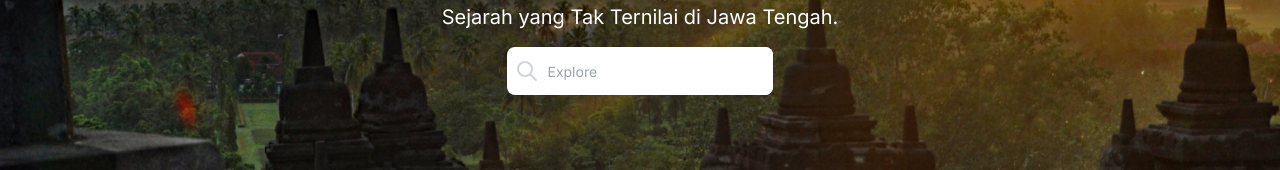
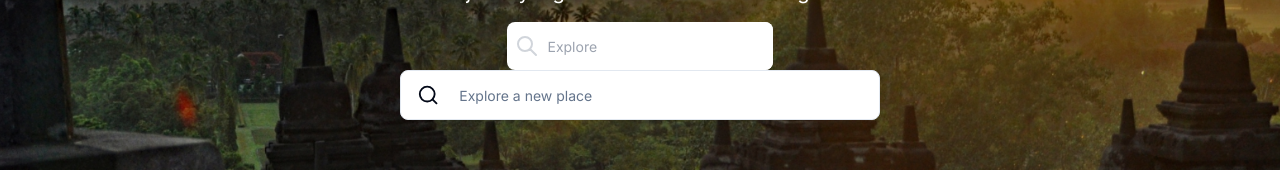
Before and after one commit to Ridlo543/jateng-paradise, a Next.js app: page / in a window 1280 px wide. Shown: the part 397-567 px from the top of the page. Built offline with nearby package versions, Linux system fonts and the light colour scheme; no server answers.

Commit message:
add: home page -> search bar

```diff
--- a/src/app/page.tsx
+++ b/src/app/page.tsx
@@ -1,3 +1,6 @@
+import { Card } from "@/components/ui/card";
+import { Input } from "@/components/ui/input";
+import { Search } from "lucide-react";
 import Image from "next/image";
 import FilterContent from "./filterContent";
 
@@ -54,6 +57,15 @@ export default function Home() {
               />
             </div>
           </div>
+
+          {/* search bar: by rizal */}
+          <Card className="flex items-center px-4 py-1 min-w-[480px]">
+            <Search className="mr-2 text-card-foreground" />
+            <Input
+              placeholder="Explore a new place"
+              className="outline-none focus-visible:ring-0 focus-visible:ring-offset-0 border-none"
+            />
+          </Card>
         </div>
       </section>
       <FilterContent />
```
